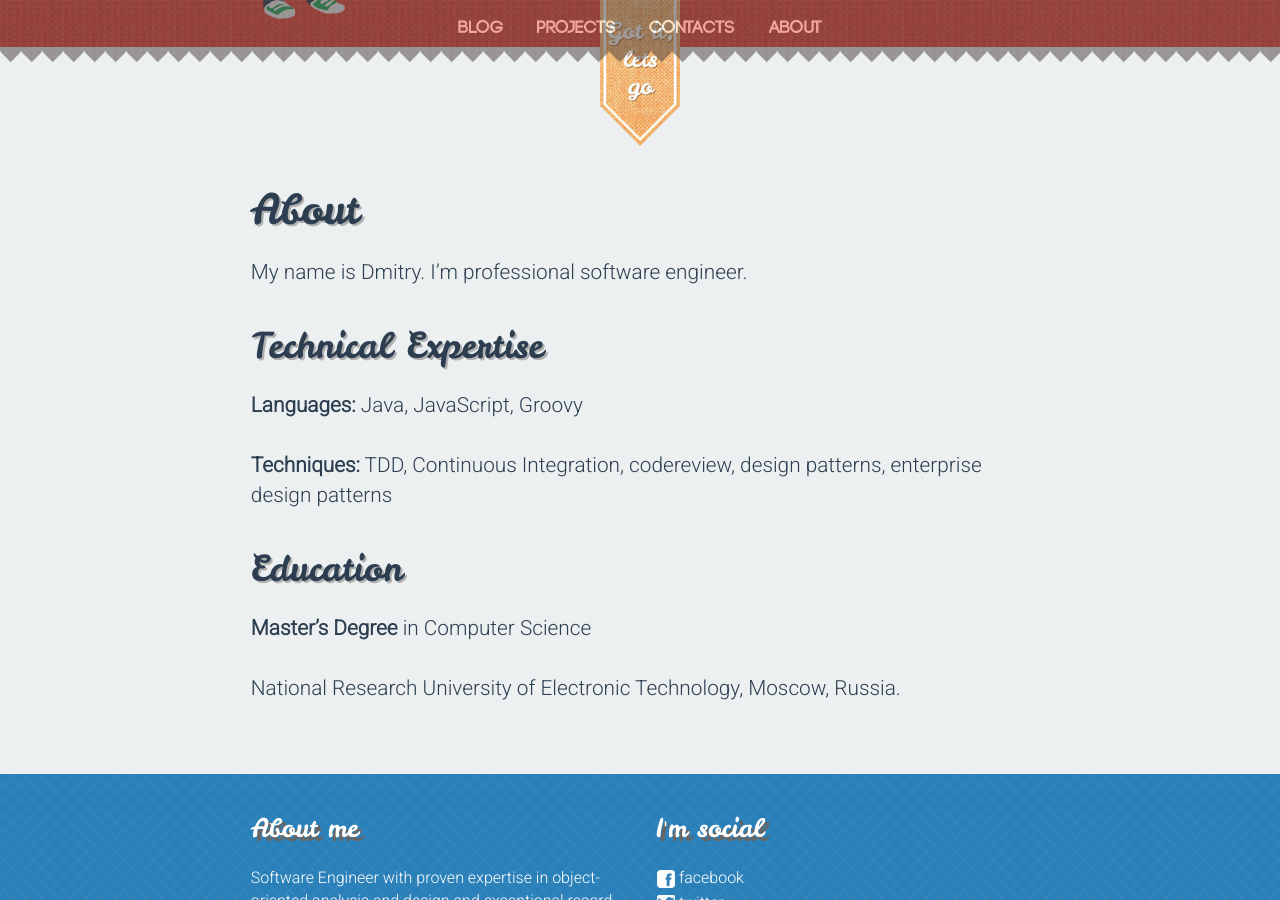
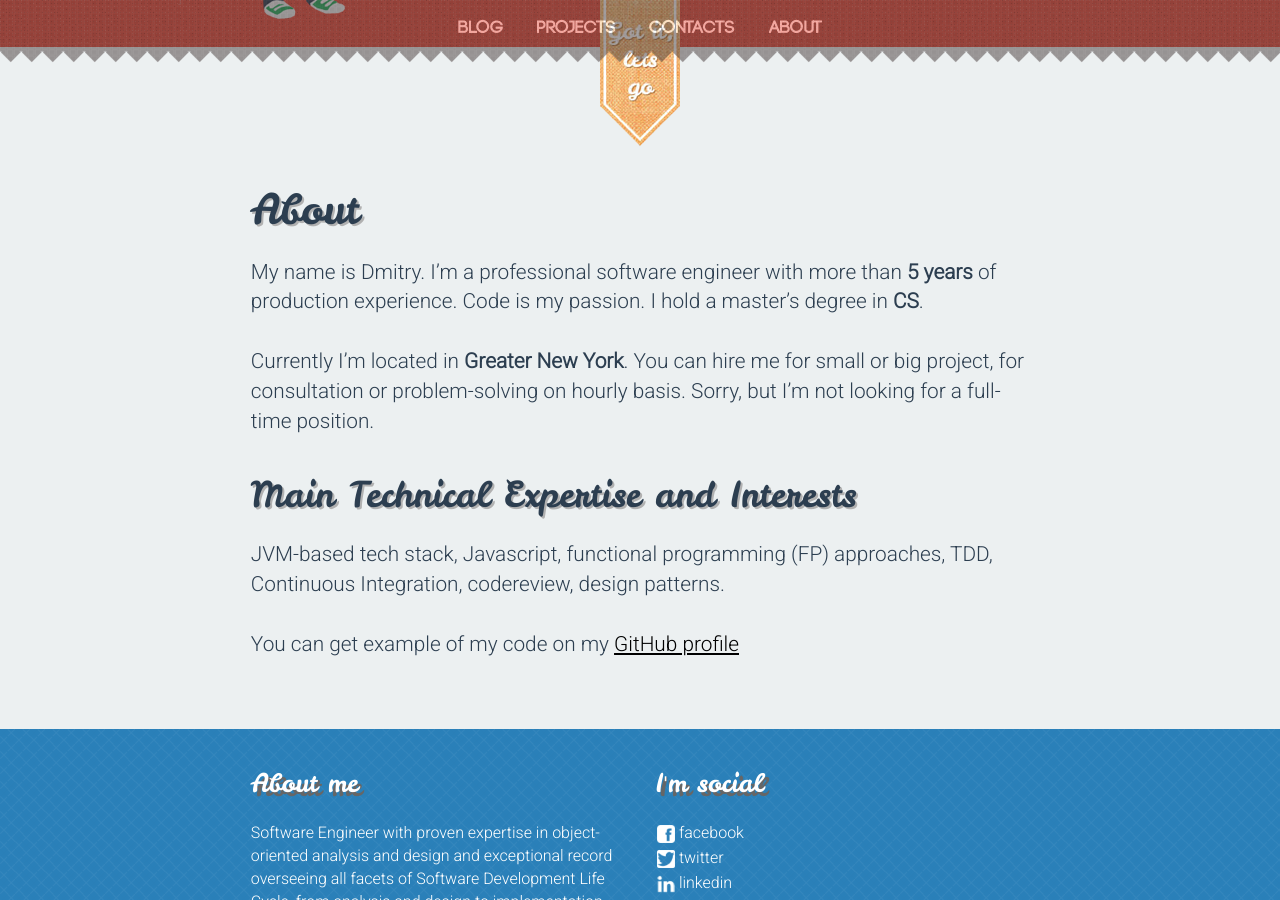
Before and after one commit to dimafeng/dimafeng.github.io, a Jekyll site: the page built from about.md, in a window 1280 px wide and 900 px high, scrolled down 453 px. Built offline with Jekyll 4.4.1, drawn with Linux system fonts in a browser that asks for light colours; nearby versions of some CDN libraries.

Commit message:
Update about.md

```diff
--- a/about.md
+++ b/about.md
@@ -4,15 +4,12 @@ title: About
 permalink: /about/
 ---
 
-My name is Dmitry. I’m professional software engineer.
+My name is Dmitry. I'm a professional software engineer with more than **5 years** of production experience. Code is my passion. I hold a master's degree in **CS**.
 
-##Technical Expertise
-**Languages:** Java, JavaScript, Groovy
+Currently I'm located in **Greater New York**. You can hire me for small or big project, for consultation or problem-solving on hourly basis. Sorry, but I'm not looking for a full-time position.
 
-**Techniques:** TDD, Continuous Integration, codereview, design patterns, enterprise design patterns
+##Main Technical Expertise and Interests
 
+JVM-based tech stack, Javascript, functional programming (FP) approaches, TDD, Continuous Integration, codereview, design patterns.
 
-##Education
-**Master’s Degree** in Computer Science
-
-National Research University of Electronic Technology, Moscow, Russia.
+You can get example of my code on my [GitHub profile](https://github.com/dimafeng)
```
